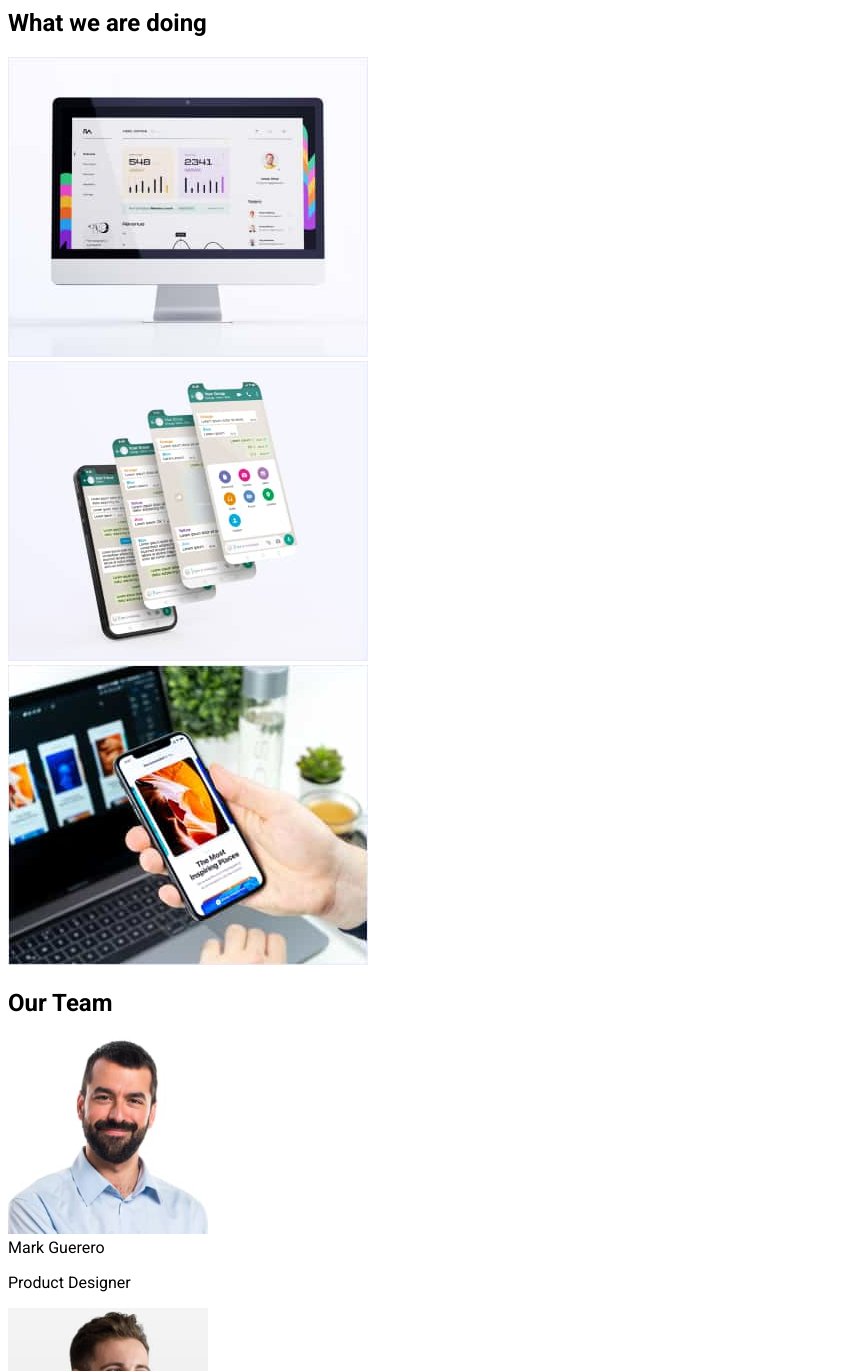
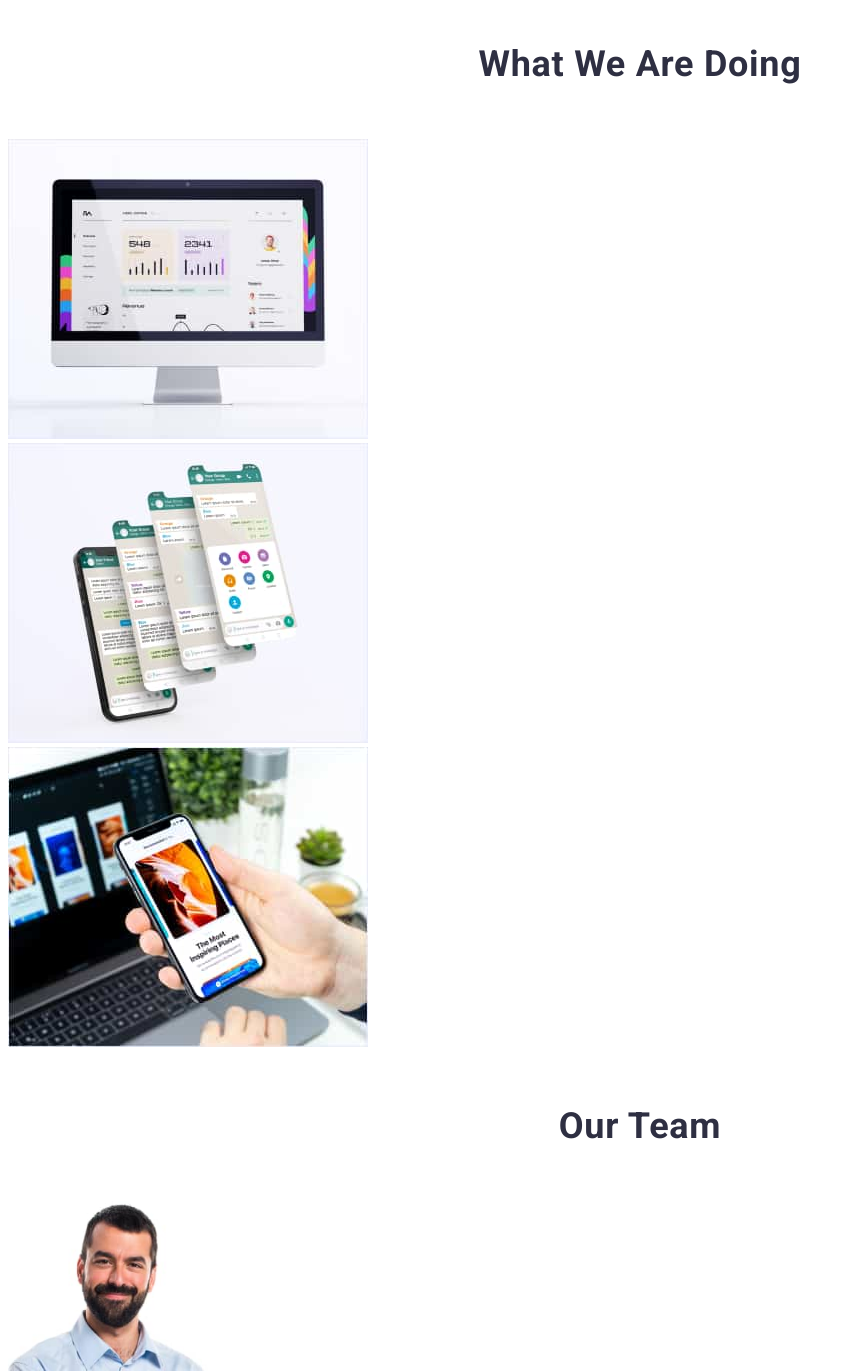
Before and after one commit to ArkhamReon/goit-markup-hw-02, a plain HTML site: page index.html in a window 1280 px wide. Shown: the part 1020-2391 px from the top of the page, without its empty margins (0-854 px from the left). Drawn offline with Linux system fonts and the light colour scheme.

Commit message:
done with hw2

```diff
--- a/css/styles.css
+++ b/css/styles.css
@@ -112,3 +112,37 @@ letter-spacing: 0.32px;
     cursor: pointer;
 }
 /* END OF HERO SECTION  */
+
+/* title section  */
+
+.title-text{
+    text-align: center;
+    color: var(--NAVYBLUE);
+    font-size: 36px;
+    font-weight: 700;
+    line-height: 2.5;
+    letter-spacing: 0.72px;
+    text-transform: capitalize;
+
+}
+
+/* .item-list{
+    display: flex;
+    justify-content: center;
+} */
+
+/* end of title section  */
+
+/* our team section  */
+
+.our-team-list{
+    text-align: center;
+    color: var(--NAVYBLUE);
+    font-size: 36px;
+    font-weight: 700;
+    line-height: 2.5;
+    letter-spacing: 0.72px;
+    text-transform: capitalize;
+}
+
+/* end of our team section  */
--- a/index.html
+++ b/index.html
@@ -91,11 +91,11 @@
        <section class="what-we-are-doing" >
 
 
-          <div  >
-            <h2> What we are doing </h2>
+          <div class="title" >
+            <h2 class="title-text"> what we are doing </h2>
         </div>
 
-        <ul class="list" >
+        <ul class="item-list list" >
 
             <li >
                 <img src="./images/monitor.jpg" alt="monitor" width="360"/>
@@ -114,10 +114,10 @@
 
       <section class="our-team" >
 
-        <ul class="list" >
+        <ul class="team-list list" >
 
             <li  >
-                  <h2>  Our Team  </h2>
+                  <h2 class="our-team-list">  Our Team  </h2>
                   <img  src="./images/mark.jpg" alt="product designer" width="200"/>
                   <div > Mark Guerero </div>
                   <p > Product Designer </p>
@@ -125,7 +125,7 @@
 
         </ul>
 
-        <ul class="list" >
+        <ul class="team-list list" >
 
             <li >
                 <img src="./images/tom.jpg" alt="frontend developer" width="200"/>
@@ -135,7 +135,7 @@
 
         </ul>
 
-        <ul class="list" >
+        <ul class="team-list list" >
 
             <li >
                 <img src="./images/camila.jpg" alt="sales marketing" width="200"/>
@@ -144,7 +144,7 @@
 
         </ul>
 
-        <ul class="list">
+        <ul class="team-list list">
 
                 <li >
                  <img src="./images/daniel.jpg" alt="Ui Designer" width="200"/>
```
